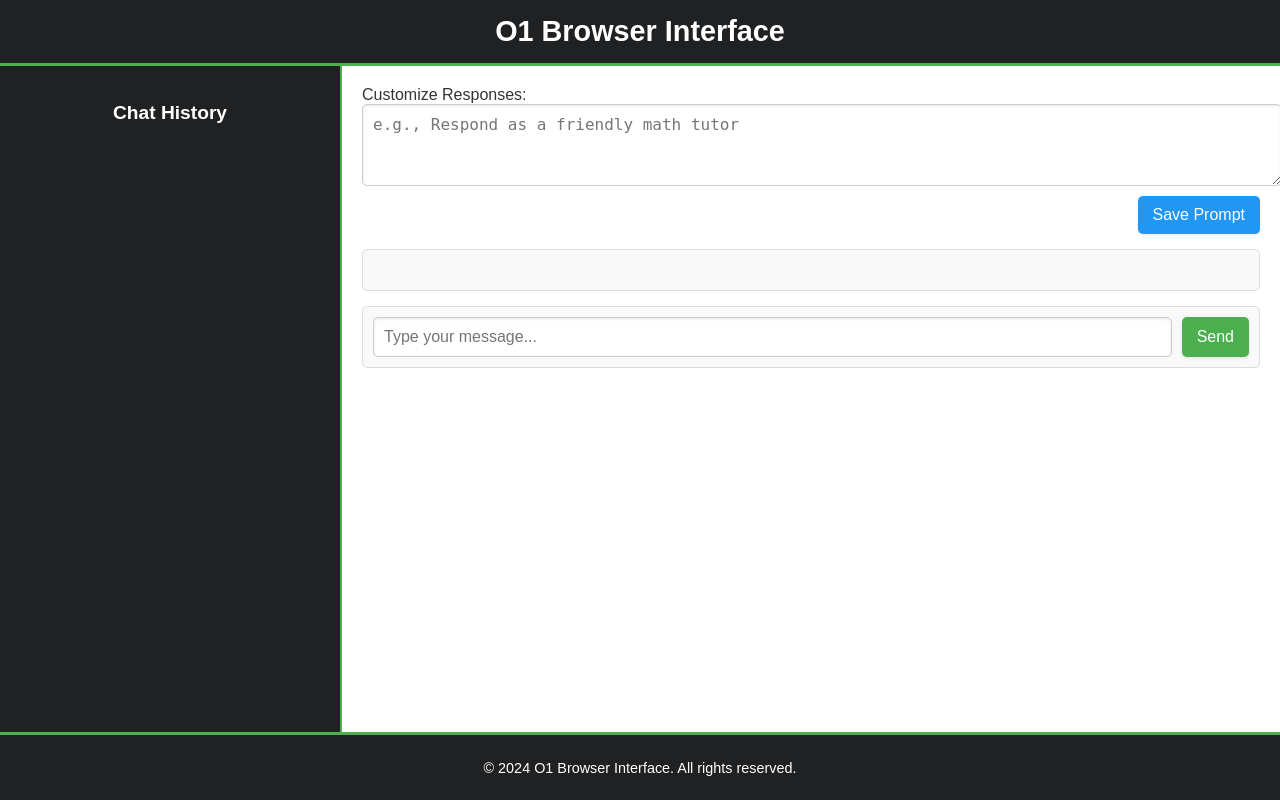
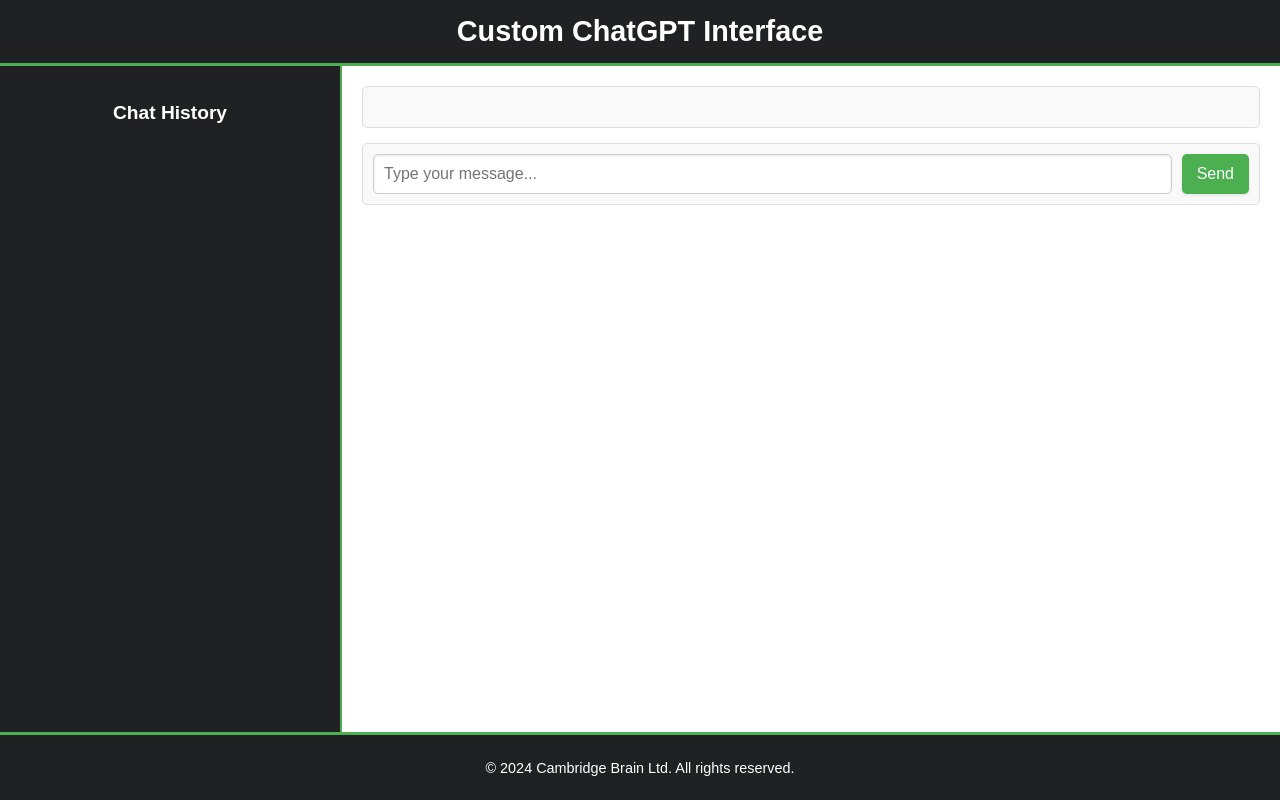
Before and after one commit to brainoid-co/openai_API_interface, a Flask app: page / in a window 1280 px wide. Run offline with Flask 3, Linux system fonts and the light colour scheme.

Commit message:
fixed interface issues

```diff
--- a/app/static/css/styles.css
+++ b/app/static/css/styles.css
@@ -152,44 +152,6 @@ body {
     background-color: #45a049;
 }
 
-/* Custom Prompt Section */
-.custom-prompt-section {
-    margin-bottom: 15px;
-}
-
-.custom-prompt-section form {
-    display: flex;
-    flex-direction: column;
-}
-
-.custom-prompt-section textarea {
-    width: 100%;
-    height: 60px;
-    font-size: 1rem;
-    padding: 10px;
-    border: 1px solid #ccc;
-    border-radius: 5px;
-    margin-bottom: 10px;
-    box-shadow: inset 0px 1px 3px rgba(0, 0, 0, 0.1);
-}
-
-.custom-prompt-section button {
-    align-self: flex-end;
-    padding: 10px 15px;
-    font-size: 1rem;
-    color: #ffffff;
-    background-color: #2196f3;
-    border: none;
-    border-radius: 5px;
-    cursor: pointer;
-    box-shadow: 0px 1px 3px rgba(0, 0, 0, 0.1);
-    transition: background-color 0.3s ease;
-}
-
-.custom-prompt-section button:hover {
-    background-color: #1e88e5;
-}
-
 /* Footer */
 .footer {
     background-color: #202123;
--- a/app/static/js/app.js
+++ b/app/static/js/app.js
@@ -22,10 +22,11 @@ document.addEventListener("DOMContentLoaded", function () {
             body: formData,
           });
           const data = await response.json();
+
           if (data.error) {
             addMessageToUI("error", data.error);
           } else {
-            addMessageToUI("gpt-4", data.message); // Display AI response with model name
+            addMessageToUI("Assistant", data.message); // Display AI response with model name
           }
         } catch (error) {
           addMessageToUI("error", "Error sending message. Please try again.");
@@ -39,7 +40,7 @@ document.addEventListener("DOMContentLoaded", function () {
 
       const messageContent = document.createElement("div");
       messageContent.classList.add("message-content");
-      messageContent.textContent = `${role === "user" ? "User" : role === "gpt-4" ? "GPT-4" : "Error"}: ${message}`;
+      messageContent.textContent = `${role}: ${message}`;
 
       messageRow.appendChild(messageContent);
       chatContainer.appendChild(messageRow);
--- a/app/templates/index.html
+++ b/app/templates/index.html
@@ -1,15 +1,6 @@
 {% extends "layout.html" %}
 {% block content %}
 <div class="app-wrapper">
-    <!-- Custom Prompt Section -->
-    <div class="custom-prompt-section">
-        <form id="custom-prompt-form" method="POST">
-            <label for="custom_prompt">Customize Responses:</label>
-            <textarea id="custom_prompt" name="custom_prompt" placeholder="e.g., Respond as a friendly math tutor">{{ custom_prompt }}</textarea>
-            <button type="submit">Save Prompt</button>
-        </form>
-    </div>
-
     <!-- Chat Container -->
     <div class="chat-container" id="chat-container">
         {% for msg in history %}
--- a/app/templates/layout.html
+++ b/app/templates/layout.html
@@ -3,12 +3,12 @@
 <head>
   <meta charset="UTF-8" />
   <meta name="viewport" content="width=device-width, initial-scale=1.0"/>
-  <title>O1 Browser Interface</title>
+  <title>Custom ChatGPT Interface</title>
   <link rel="stylesheet" href="{{ url_for('static', filename='css/styles.css') }}">
 </head>
 <body>
   <header class="header">
-    <h1>O1 Browser Interface</h1>
+    <h1>Custom ChatGPT Interface</h1>
   </header>
   <div class="container">
     <aside class="sidebar">
@@ -25,7 +25,7 @@
     </main>
   </div>
   <footer class="footer">
-    <p>&copy; 2024 O1 Browser Interface. All rights reserved.</p>
+    <p>&copy; 2024 Cambridge Brain Ltd. All rights reserved.</p>
   </footer>
   <script src="{{ url_for('static', filename='js/app.js') }}"></script>
 </body>
```
